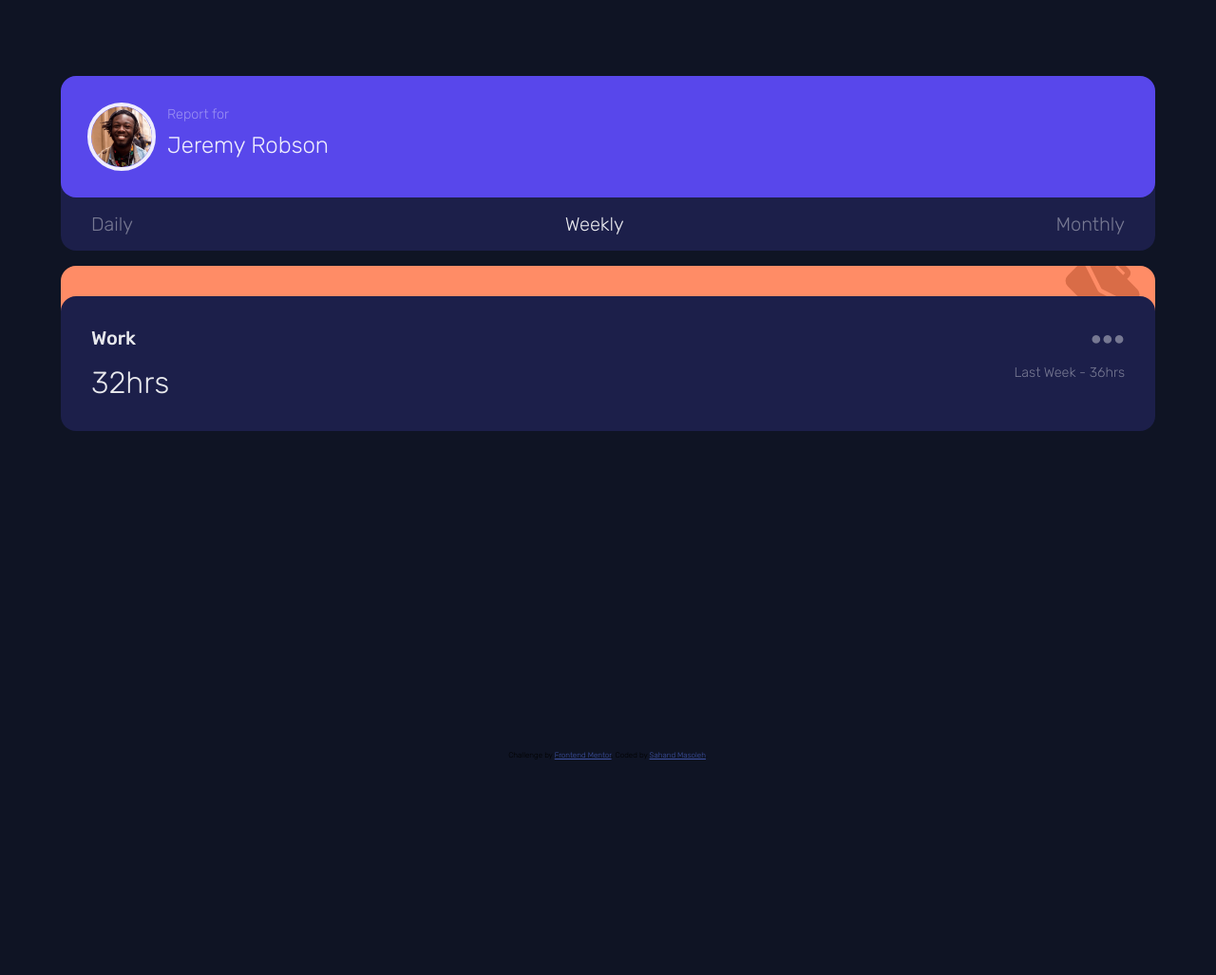
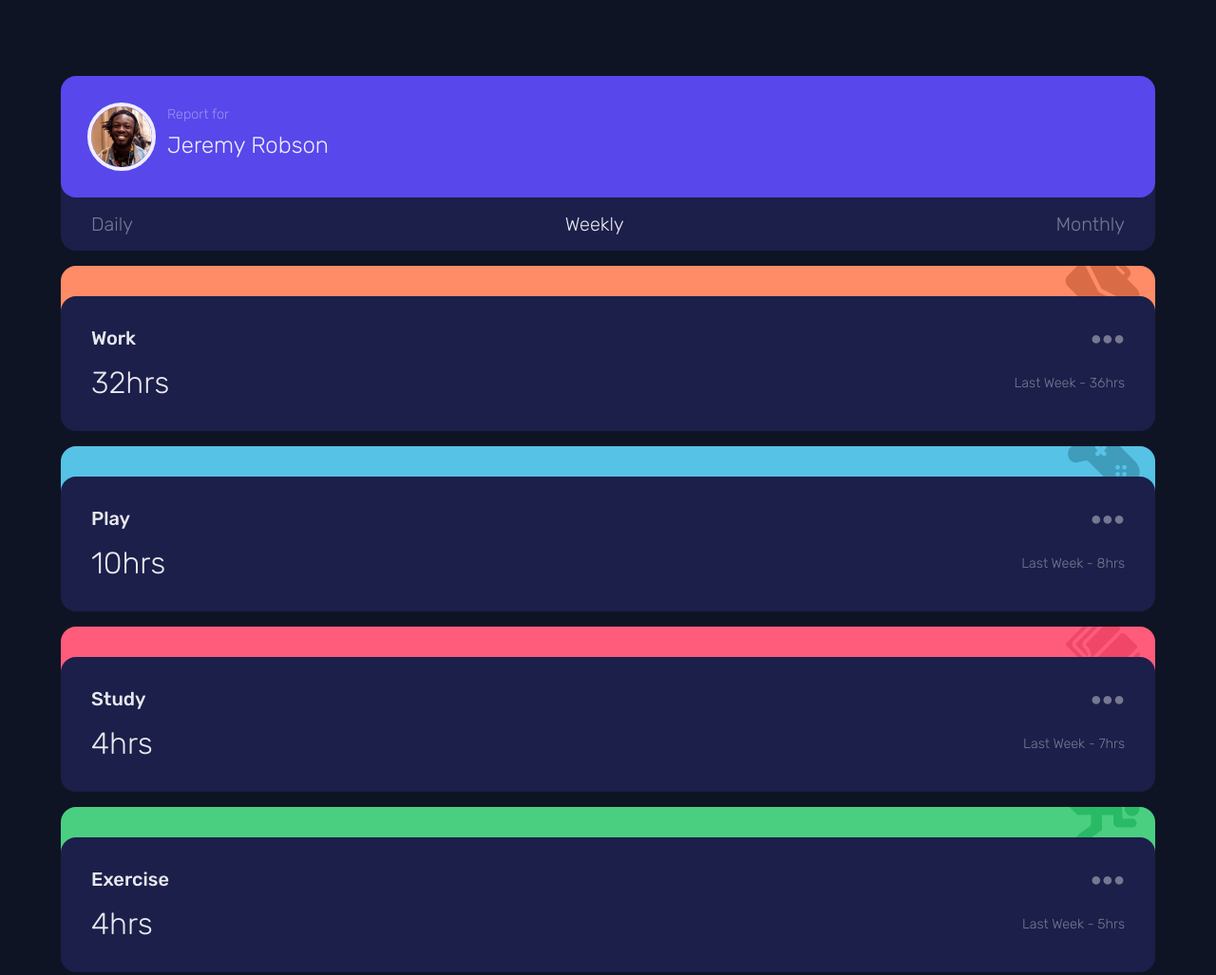
Before and after one commit to sahand-masoleh/fem-20-time-tracking-dashboard, a plain HTML site: page index.html in a window 1280 px wide. Shown: the top 1027 px of the page at 95% size. Before the commit the page ends 800 px from the top, so only its background shows below. Drawn offline with Linux system fonts and the light colour scheme.

Commit message:
[JS] fetch data from json

```diff
--- /dev/null
+++ b/app.js
@@ -0,0 +1,65 @@
+const main = document.querySelector("main");
+
+async function fetchData(period) {
+	let data = await fetch("./data.json");
+	data = await data.json();
+
+	for (let topic of data) {
+		//  <div class="card-container">
+		const container = document.createElement("div");
+		container.classList.add("card-container");
+
+		//      <div class="card card__bottom card__bottom--list" data-type="work">
+		const bottom = document.createElement("div");
+		bottom.classList.add("card", "card__bottom", "card__bottom--list");
+		bottom.dataset.type = topic.title.toLowerCase().split(" ").join("-");
+		//          <img src="./images/icon-work.svg" alt="" class="card__background">
+		const background = document.createElement("img");
+		background.classList.add("card__background");
+		background.src = `./images/icon-${topic.title
+			.toLowerCase()
+			.split(" ")
+			.join("-")}.svg`;
+		background.alt = "";
+		//      </div>
+		bottom.appendChild(background);
+
+		//      <div class="card card__top card__top--list">
+		const top = document.createElement("div");
+		top.classList.add("card", "card__top", "card__top--list");
+		//          <div class="card__title">
+		const title = document.createElement("div");
+		title.classList.add("card__title");
+		//              <h2 class="fs-m fc-l fw-500">
+		const type = document.createElement("h2");
+		type.classList.add("fs-m", "fc-l", "fw-500");
+		type.innerText = topic.title;
+		//              <p class="fs-m fc-d">
+		const menu = document.createElement("p");
+		menu.classList.add("fs-m", "fc-d");
+		menu.innerText = "●●●";
+		//          </div>
+		title.append(type, menu);
+		//          <div class="card__stats">
+		const stats = document.createElement("div");
+		stats.classList.add("card__stats");
+		//              <p class="fs-xl fc-l">
+		const current = document.createElement("p");
+		current.classList.add("fs-xl", "fc-l");
+		current.innerText = `${topic.timeframes[period].current}hrs`;
+		//              <p class="fs-s fc-d">
+		const previous = document.createElement("p");
+		previous.classList.add("fs-s", "fc-d");
+		previous.innerText = `Last Week - ${topic.timeframes[period].previous}hrs`;
+		//          </div>
+		stats.append(current, previous);
+		//      </div>
+		top.append(title, stats);
+		//  </container>
+		container.append(bottom, top);
+
+		main.append(container);
+	}
+}
+
+fetchData("weekly");
--- a/index.html
+++ b/index.html
@@ -25,9 +25,9 @@
       </div>
     </div>
 
-    <div class="card-container">
+    <!-- <div class="card-container">
       <div class="card card__bottom card__bottom--list" data-type="work">
-        <img src="images/icon-work.svg" alt="" class="card__background">
+        <img src="./images/icon-work.svg" alt="" class="card__background">
       </div>
       <div class="card card__top card__top--list">
         <div class="card__title">
@@ -41,13 +41,15 @@
           <p class="fs-s fc-d">Last Week - 36hrs</p>
         </div>
       </div>
-    </div>
+    </div> -->
   </main>
 
   <footer class="footer">
     Challenge by <a href="https://www.frontendmentor.io?ref=challenge" target="_blank">Frontend Mentor</a>.
     Coded by <a href="#" target="_blank">Sahand Masoleh</a>.
   </footer>
+
+  <script src="./app.js"></script>
 </body>
 
 </html>
--- a/styles/card.css
+++ b/styles/card.css
@@ -65,6 +65,7 @@
 .card__stats {
 	display: flex;
 	justify-content: space-between;
+	align-items: center;
 	flex-wrap: wrap;
 }
 
```
